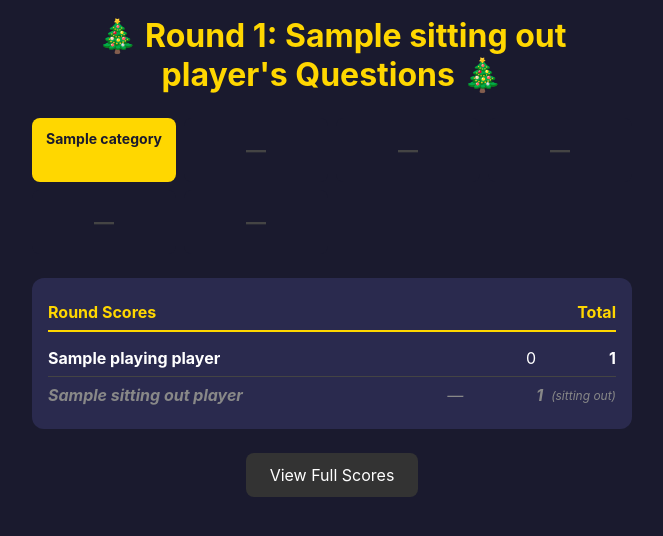
After one commit to lyo-nya/svoya-jeopardy, a Python web app: template jeopardy/app/templates/game.html in a window 1280 px wide. The commit adds this page. Shown: the top 536 px of the page, without its empty margins (308-971 px from the left). Run offline with Jinja, Linux system fonts and the light colour scheme; the template is opened without the code that fills it: most values are stand-ins (such as "Sample title", 1, 10 or a date in 2020); some libraries are stand-ins or nearby versions.

Commit message:
Refactor: Add game board and question display pages
Co-authored-by: leonid.zhizhin <leonid.zhizhin@jetbrains.com>

```diff
--- a/jeopardy/app/static/css/style.css
+++ b/jeopardy/app/static/css/style.css
@@ -301,9 +301,19 @@ hr {
     margin: 24px 0;
 }
 
+.scoreboard-header {
+    display: flex;
+    justify-content: space-between;
+    padding: 8px 0;
+    border-bottom: 2px solid #ffd700;
+    margin-bottom: 8px;
+    font-weight: bold;
+    color: #ffd700;
+}
+
 .score-row {
     display: flex;
-    justify-content: space-between;
+    align-items: center;
     padding: 8px 0;
     border-bottom: 1px solid #444;
 }
@@ -312,32 +322,105 @@ hr {
     border-bottom: none;
 }
 
-.sitting-out {
+.score-row .player-name {
+    flex: 1;
+}
+
+.score-row .round-score {
+    width: 80px;
+    text-align: right;
+}
+
+.score-row .total-score {
+    width: 80px;
+    text-align: right;
+    font-weight: bold;
+}
+
+.score-row.sitting-out {
     color: #888;
     font-style: italic;
 }
 
+.sitting-label {
+    font-size: 12px;
+    margin-left: 8px;
+}
+
+.round-complete {
+    text-align: center;
+    margin: 24px 0;
+    padding: 16px;
+    background: #2d5a27;
+    border-radius: 12px;
+}
+
+.game-actions {
+    text-align: center;
+    margin: 24px 0;
+}
+
 /* Question display */
+.question-header {
+    display: flex;
+    justify-content: space-between;
+    align-items: center;
+    margin: 16px 0;
+    padding: 12px;
+    background: #2a2a4e;
+    border-radius: 8px;
+}
+
+.question-category {
+    font-weight: bold;
+    color: #ffd700;
+}
+
+.question-points {
+    font-size: 18px;
+}
+
 .question-display {
     text-align: center;
     padding: 40px 20px;
+    background: #232342;
+    border-radius: 12px;
+    margin: 24px 0;
 }
 
 .question-text {
     font-size: 24px;
     margin-bottom: 24px;
+    line-height: 1.4;
 }
 
 .question-image {
     max-width: 100%;
+    max-height: 300px;
     border-radius: 12px;
     margin-bottom: 24px;
+}
+
+.answer-section {
+    margin: 32px 0;
+    padding: 24px;
+    background: #1a1a2e;
+    border-radius: 12px;
+}
+
+.answer-label {
+    font-size: 14px;
+    color: #888;
+    margin-bottom: 8px;
 }
 
 .answer-text {
     font-size: 28px;
     color: #ffd700;
-    margin: 24px 0;
+}
+
+.award-section {
+    margin-top: 32px;
 }
 
 .player-buttons {
@@ -345,7 +428,25 @@ hr {
     flex-wrap: wrap;
     gap: 12px;
     justify-content: center;
+    margin-top: 16px;
+}
+
+.skip-section {
     margin-top: 24px;
+}
+
+.btn-secondary {
+    background: #444;
+}
+
+.reveal-btn {
+    font-size: 20px;
+    padding: 16px 48px;
+}
+
+.waiting-text {
+    color: #888;
+    font-style: italic;
 }
 
 /* Results */
--- /dev/null
+++ b/jeopardy/app/templates/game.html
@@ -0,0 +1,68 @@
+{% extends "base.html" %}
+
+{% block title %}Game Board - New Year Jeopardy{% endblock %}
+
+{% block content %}
+<h1>🎄 Round {{ current_round.round_number }}: {{ sitting_out_player.name }}'s Questions 🎄</h1>
+
+<div class="game-board">
+    <!-- Category headers -->
+    {% for category in categories %}
+        <div class="category-header-cell">{{ category.name }}</div>
+    {% endfor %}
+
+    <!-- Question grid (5 rows of point values) -->
+    {% set point_values = [100, 200, 300, 400, 500] %}
+    {% for points in point_values %}
+        {% for category in categories %}
+            {% set question = category.questions | selectattr("points", "equalto", points) | first %}
+            {% if question %}
+                {% if question.is_answered %}
+                    <div class="question-cell answered">—</div>
+                {% else %}
+                    <a href="{{ url_for('game.show_question', question_id=question.id) }}" class="question-cell">
+                        {{ points }}
+                    </a>
+                {% endif %}
+            {% else %}
+                <div class="question-cell answered">—</div>
+            {% endif %}
+        {% endfor %}
+    {% endfor %}
+</div>
+
+<div class="scoreboard">
+    <div class="scoreboard-header">
+        <div class="round-scores-title">Round Scores</div>
+        <div class="total-scores-title">Total</div>
+    </div>
+
+    {% for p in playing_players %}
+        <div class="score-row">
+            <span class="player-name">{{ p.name }}</span>
+            <span class="round-score">{{ round_scores.get(p.id, 0) }}</span>
+            <span class="total-score">{{ p.total_score }}</span>
+        </div>
+    {% endfor %}
+
+    <div class="score-row sitting-out">
+        <span class="player-name">{{ sitting_out_player.name }}</span>
+        <span class="round-score">—</span>
+        <span class="total-score">{{ sitting_out_player.total_score }}</span>
+        <span class="sitting-label">(sitting out)</span>
+    </div>
+</div>
+
+{% if all_answered and is_host %}
+    <div class="round-complete">
+        <p>🎉 All questions answered!</p>
+        <form method="POST" action="{{ url_for('game.next_round') }}">
+            <button type="submit" class="btn btn-primary">Complete Round & Continue</button>
+        </form>
+    </div>
+{% endif %}
+
+<div class="game-actions">
+    <a href="{{ url_for('main.scores') }}" class="btn">View Full Scores</a>
+</div>
+{% endblock %}
```
Also changed, not shown: jeopardy/app/templates/question.html (added, +56 -0 lines).
